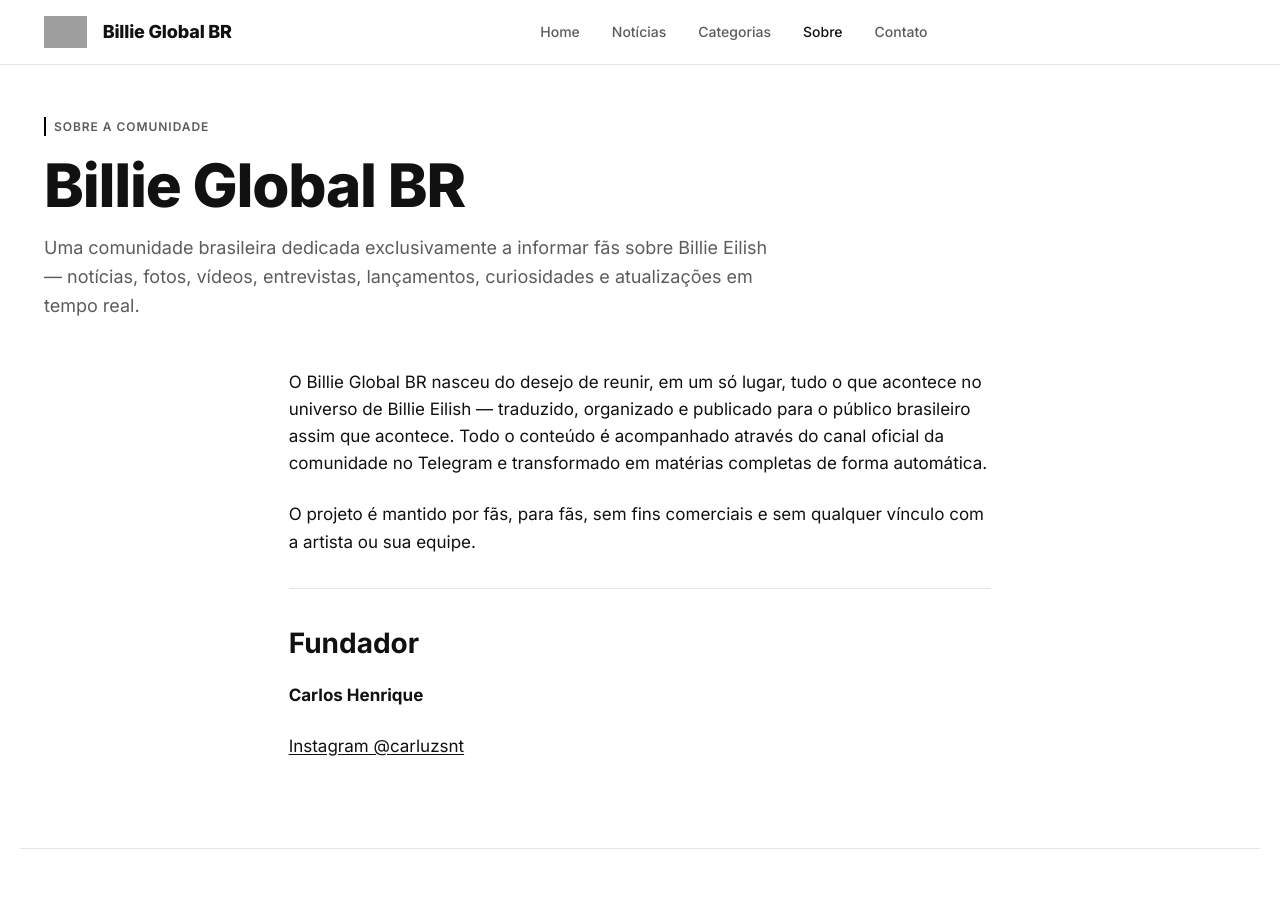
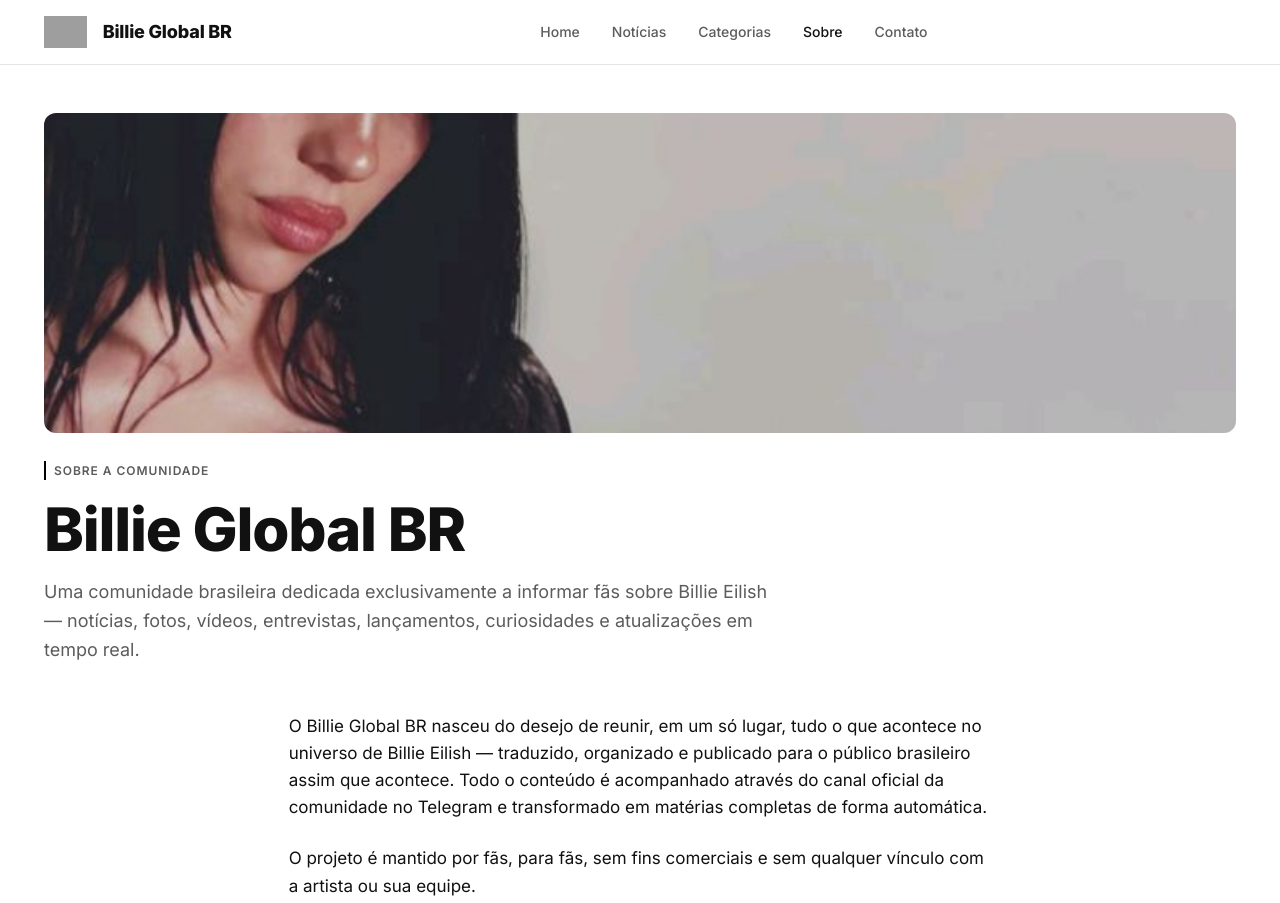
Before and after one commit to carluzwolf/billie-global-br, a plain HTML site: page billie-global-br/frontend/pages/sobre.html in a window 1280 px wide. Shown: the top 903 px of the page. Drawn offline with nearby package versions, Linux system fonts and the light colour scheme; no server answers; grey boxes are pictures that could not be loaded.

Commit message:
Add image and restructure community description

```diff
--- a/billie-global-br/frontend/pages/sobre.html
+++ b/billie-global-br/frontend/pages/sobre.html
@@ -47,6 +47,7 @@
 
 <main>
   <section class="article-header container">
+  <img src="../assets/images/WhatsApp%20Image%202026-07-06%20at%2007.53.55.jpeg" alt="Billie Global BR" style="width: 100%; max-height: 320px; object-fit: cover; border-radius: var(--radius-lg, 12px); margin-bottom: var(--space-5);">
   <span class="eyebrow">Sobre a comunidade</span>
   <h1>Billie Global BR</h1>
   <p class="subtitle">
```
Lines whose indentation alone changed are shown as unchanged.
